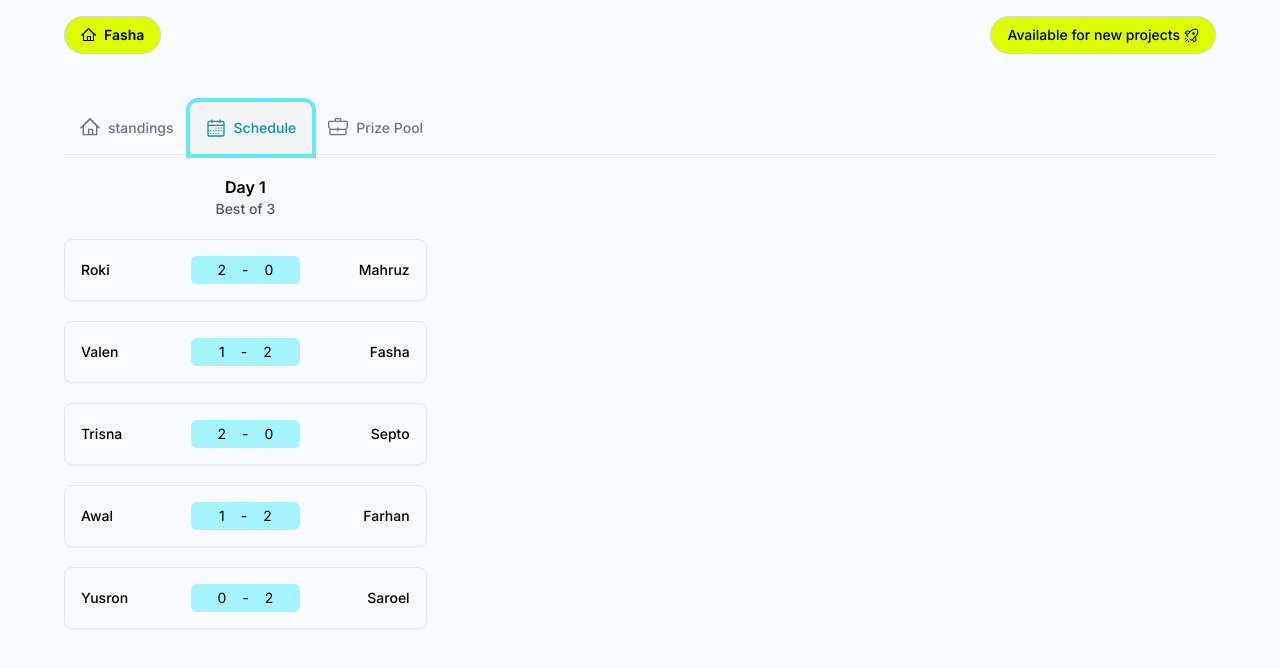
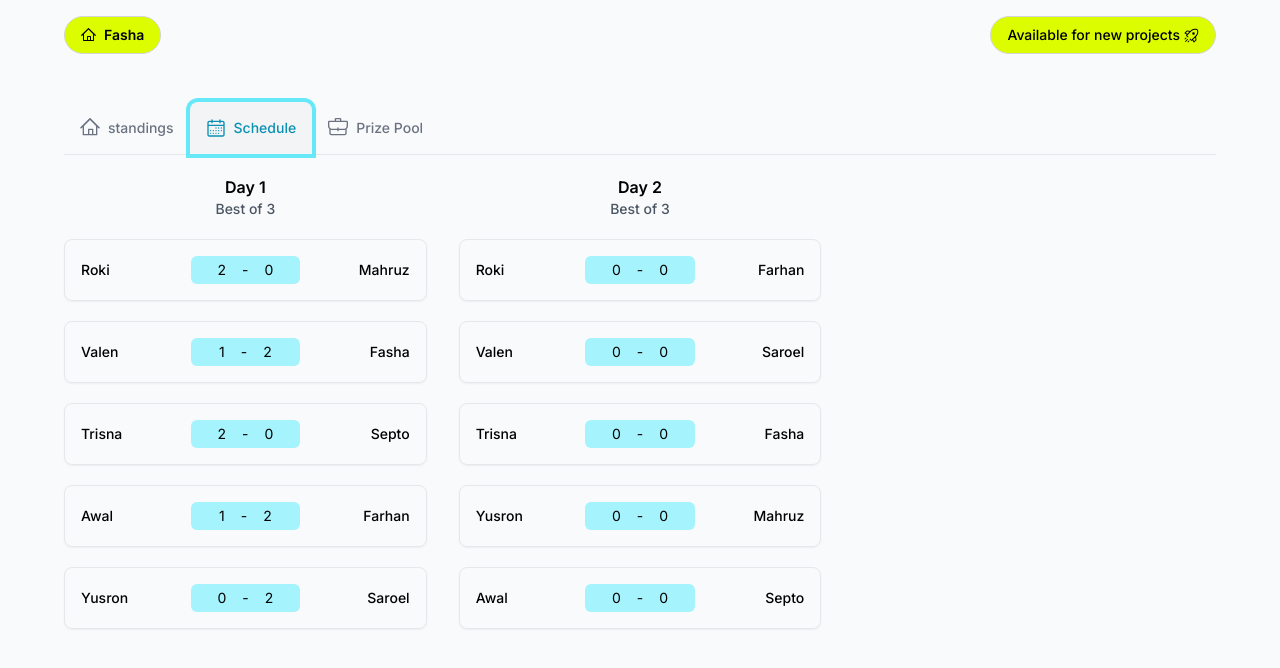
Before and after one commit to fasfashan/new-portfolio, a Next.js app: page /league/rebel-project in a window 1280 px wide. Both pictures are taken after a click on the tab "Schedule". Shown: the top 668 px of the page. Built offline with nearby package versions, Linux system fonts and the light colour scheme.

Commit message:
add round two

```diff
--- /dev/null
+++ b/app/components/round-2.jsx
@@ -0,0 +1,65 @@
+import React, { useState } from "react";
+import { PlusIcon, MinusIcon } from "@radix-ui/react-icons";
+
+function Scoreboard() {
+  const [scores, setScores] = useState({
+    Mahruz: 0,
+    Valen: 0,
+    Trisna: 0,
+    Septo: 0,
+    Awal: 0,
+    Fasha: 0,
+    Farhan: 0,
+    Yusron: 0,
+    Saroel: 0,
+    Roki: 0,
+  });
+
+  const handleScoreChange = (player, amount) => {
+    setScores((prevScores) => {
+      const newScore = prevScores[player] + amount;
+      // Set skor maksimal 2
+      const updatedScore = Math.min(Math.max(newScore, 0), 2);
+      return {
+        ...prevScores,
+        [player]: updatedScore,
+      };
+    });
+  };
+
+  const matchups = [
+    { player1: "Roki", player2: "Farhan" },
+    { player1: "Valen", player2: "Saroel" },
+    { player1: "Trisna", player2: "Fasha" },
+    { player1: "Yusron", player2: "Mahruz" },
+    { player1: "Awal", player2: "Septo" },
+  ];
+
+  return (
+    <div className="space-y-5">
+      <div>
+        <h2 className="text-center font-semibold">Day 2</h2>
+        <p className="text-gray-600 text-sm font-medium text-center">
+          Best of 3
+        </p>
+      </div>
+      {matchups.map(({ player1, player2 }, index) => (
+        <div
+          key={index}
+          className="p-4 shadow-sm rounded-lg border border-gray-200"
+        >
+          <div className="grid text-sm  md:grid-cols-3 items-center">
+            <span className="font-medium">{player1}</span>
+            <div className="text-sm p-1  bg-cyan-200 gap-4 rounded-md flex justify-center items-center">
+              <div className=" ">{scores[player1]}</div> -
+              <div className=" ">{scores[player2]}</div>
+            </div>
+            <span className="text-right font-medium">{player2}</span>
+          </div>
+        </div>
+      ))}
+    </div>
+  );
+}
+
+export default Scoreboard;
--- a/app/components/schedule.jsx
+++ b/app/components/schedule.jsx
@@ -1,9 +1,11 @@
 import RoundOne from "@/app/components/round-1";
+import RoundTwo from "@/app/components/round-2";
 export default function Schedule() {
   return (
     <>
       <div className="grid md:grid-cols-3 gap-8 grid-cols-1">
         <RoundOne />
+        <RoundTwo />
       </div>
     </>
   );
```
